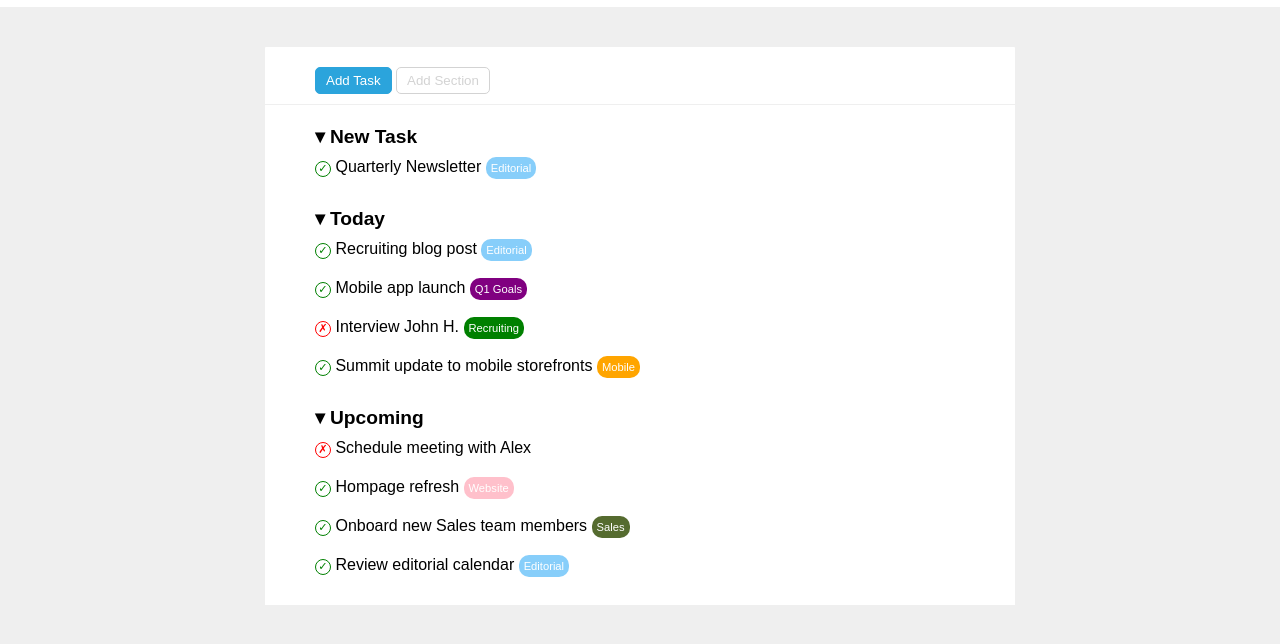
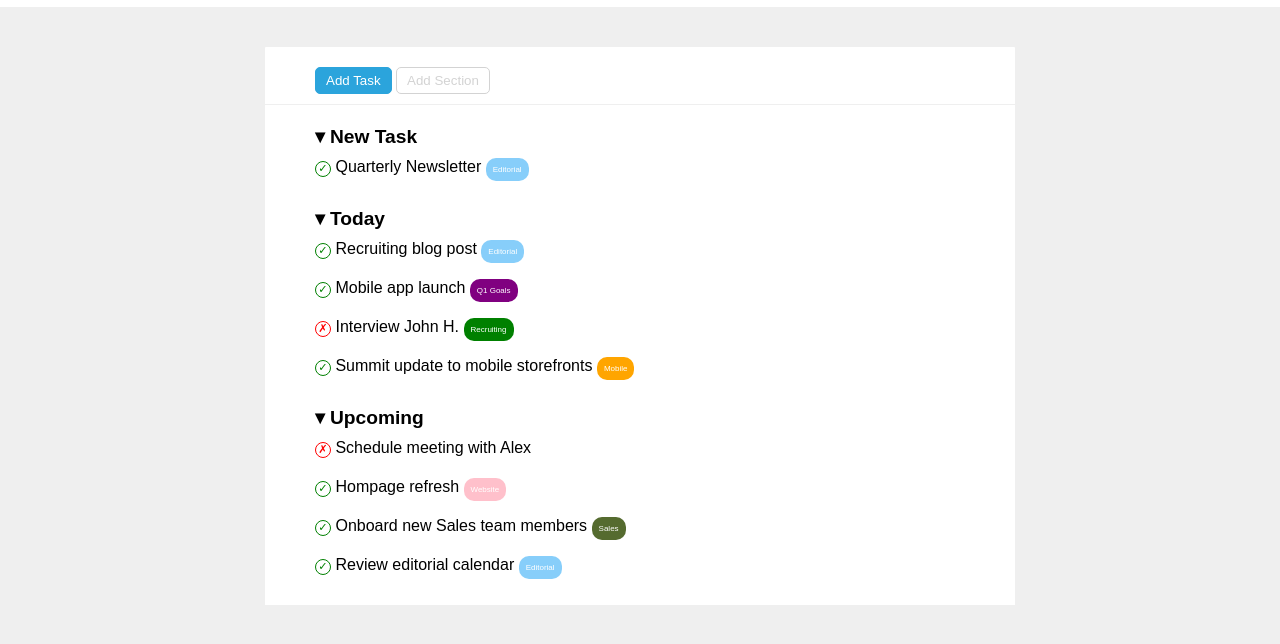
Before and after one commit to Alessandro-Fiora/html-css-toboolist, a plain HTML site: page index.html in a window 1280 px wide. Shown: the part 64-708 px from the top of the page. Drawn offline with Linux system fonts and the light colour scheme.

Commit message:
list category minor fix

```diff
--- a/css/style.css
+++ b/css/style.css
@@ -113,8 +113,8 @@ body{
 
 .category{
   border-radius: 10px;
-  font-size: .7rem;
-  padding: 5px;
+  font-size: .5rem;
+  padding: 7px;
   color: white;
 }
 
```
